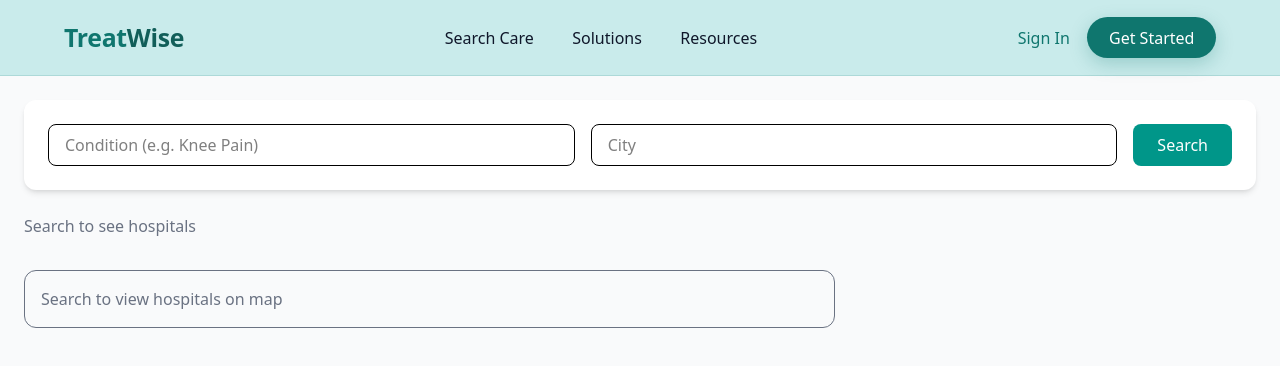
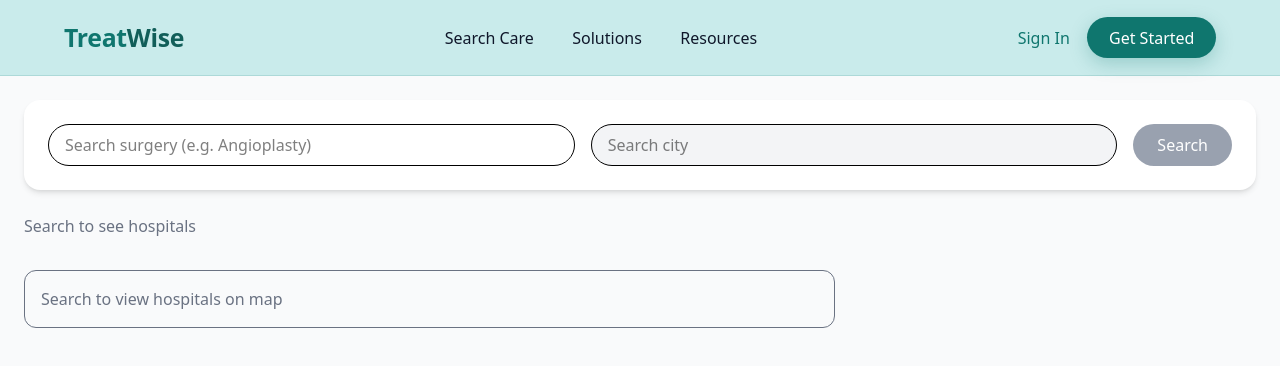
Before and after one commit to ItzSanket99/HC2-HealthTransparency, a React (Vite) app in the folder frontend/: page /search in a window 1280 px wide. Shown: the top 366 px of the page. Built offline with nearby package versions, Linux system fonts and the light colour scheme.

Commit message:
added searchbar dropdown option

```diff
--- a/frontend/src/api/searchApi.js
+++ b/frontend/src/api/searchApi.js
@@ -1,14 +1,19 @@
 import { mockSearchData } from "../data/searchResults";
 
-export const searchHospitals = (condition, city) => {
+// Simulated backend search
+export const searchHospitals = (surgery, city) => {
   return new Promise((resolve) => {
     setTimeout(() => {
-      const match = mockSearchData.find(
-        (item) =>
-          item.condition.toLowerCase().includes(condition.toLowerCase()) &&
-          item.city.toLowerCase() === city.toLowerCase()
+      // Flatten all hospitals
+      const hospitals = mockSearchData.flatMap(block => block.results);
+
+      // Filter by selected surgery + city
+      const filtered = hospitals.filter(hospital =>
+        hospital.city.toLowerCase() === city.toLowerCase() &&
+        hospital.treatments.some(t => t.name === surgery)
       );
-      resolve(match || { results: [] });
-    }, 500);
+
+      resolve({ results: filtered });
+    }, 500); // simulate network delay
   });
 };
--- a/frontend/src/components/shared/SearchBar.jsx
+++ b/frontend/src/components/shared/SearchBar.jsx
@@ -1,26 +1,161 @@
-import { useState } from "react";
+import { useState, useMemo } from "react";
+import { mockSearchData } from "../../data/searchResults";
 
 const SearchBar = ({ onSearch }) => {
-  const [condition, setCondition] = useState("");
-  const [city, setCity] = useState("");
+  /* -------------------- INPUT STATES -------------------- */
+
+  // Text typed by user in surgery input
+  const [surgeryInput, setSurgeryInput] = useState("");
+
+  // Final selected surgery (used for filtering)
+  const [selectedSurgery, setSelectedSurgery] = useState("");
+
+  // Text typed by user in city input
+  const [cityInput, setCityInput] = useState("");
+
+  // Final selected city
+  const [selectedCity, setSelectedCity] = useState("");
+
+  /* -------------------- DROPDOWN VISIBILITY -------------------- */
+
+  const [showSurgeryDropdown, setShowSurgeryDropdown] = useState(false);
+  const [showCityDropdown, setShowCityDropdown] = useState(false);
+
+  /* -------------------- DATA DERIVATION -------------------- */
+
+  // Extract ALL unique surgeries from mock data (runs once)
+  const allSurgeries = useMemo(() => {
+    const set = new Set();
+
+    mockSearchData.forEach(block =>
+      block.results.forEach(hospital =>
+        hospital.treatments.forEach(t =>
+          set.add(t.name)
+        )
+      )
+    );
+
+    return Array.from(set);
+  }, []);
+
+  // Filter surgeries as user types (autocomplete behavior)
+  const filteredSurgeries = allSurgeries.filter(surgery =>
+    surgery.toLowerCase().includes(surgeryInput.toLowerCase())
+  );
+
+  // Get all cities where selected surgery is available
+  const allCitiesForSurgery = useMemo(() => {
+    if (!selectedSurgery) return [];
+
+    const set = new Set();
+
+    mockSearchData.forEach(block =>
+      block.results.forEach(hospital =>
+        hospital.treatments.forEach(t => {
+          if (t.name === selectedSurgery) {
+            set.add(hospital.city);
+          }
+        })
+      )
+    );
+
+    return Array.from(set);
+  }, [selectedSurgery]);
+
+  // Filter cities as user types
+  const filteredCities = allCitiesForSurgery.filter(city =>
+    city.toLowerCase().includes(cityInput.toLowerCase())
+  );
+
+  /* -------------------- UI -------------------- */
 
   return (
-    <div className="bg-white shadow-md p-6 rounded-xl flex gap-4">
-      <input
-        className="w-full border rounded-lg px-4 py-2 focus:ring-2 focus:ring-teal-500"
-        placeholder="Condition (e.g. Knee Pain)"
-        value={condition}
-        onChange={(e) => setCondition(e.target.value)}
-      />
-      <input
-        className="w-full border rounded-lg px-4 py-2 focus:ring-2 focus:ring-teal-500"
-        placeholder="City"
-        value={city}
-        onChange={(e) => setCity(e.target.value)}
-      />
+    <div className="bg-white shadow-md p-6 rounded-2xl flex gap-4 relative">
+
+      {/* -------------------- SURGERY AUTOCOMPLETE -------------------- */}
+      <div className="w-full relative">
+        <input
+          value={surgeryInput}
+          placeholder="Search surgery (e.g. Angioplasty)"
+          onChange={(e) => {
+            // Reset everything when surgery input changes
+            setSurgeryInput(e.target.value);
+            setShowSurgeryDropdown(true);
+            setSelectedSurgery("");
+            setCityInput("");
+            setSelectedCity("");
+          }}
+          onFocus={() => setShowSurgeryDropdown(true)}
+          className="w-full border rounded-full px-4 py-2 focus:ring-2 focus:ring-teal-500"
+        />
+
+        {/* Surgery dropdown list */}
+        {showSurgeryDropdown && filteredSurgeries.length > 0 && (
+          <div className="absolute z-10 mt-2 w-full bg-white border rounded-2xl shadow-lg max-h-48 overflow-auto">
+            {filteredSurgeries.map((surgery) => (
+              <div
+                key={surgery}
+                onClick={() => {
+                  // Lock selected surgery
+                  setSurgeryInput(surgery);
+                  setSelectedSurgery(surgery);
+                  setShowSurgeryDropdown(false);
+                }}
+                className="px-4 py-2 cursor-pointer hover:bg-teal-50"
+              >
+                {surgery}
+              </div>
+            ))}
+          </div>
+        )}
+      </div>
+
+      {/* -------------------- CITY AUTOCOMPLETE -------------------- */}
+      <div className="w-full relative">
+        <input
+          value={cityInput}
+          placeholder="Search city"
+          disabled={!selectedSurgery}
+          onChange={(e) => {
+            setCityInput(e.target.value);
+            setShowCityDropdown(true);
+            setSelectedCity("");
+          }}
+          onFocus={() => selectedSurgery && setShowCityDropdown(true)}
+          className={`w-full border rounded-full px-4 py-2 focus:ring-2 focus:ring-teal-500
+            ${!selectedSurgery ? "bg-gray-100 cursor-not-allowed" : ""}`}
+        />
+
+        {/* City dropdown list */}
+        {showCityDropdown && filteredCities.length > 0 && (
+          <div className="absolute z-10 mt-2 w-full bg-white border rounded-2xl shadow-lg max-h-48 overflow-auto">
+            {filteredCities.map((city) => (
+              <div
+                key={city}
+                onClick={() => {
+                  // Lock selected city
+                  setCityInput(city);
+                  setSelectedCity(city);
+                  setShowCityDropdown(false);
+                }}
+                className="px-4 py-2 cursor-pointer hover:bg-teal-50"
+              >
+                {city}
+              </div>
+            ))}
+          </div>
+        )}
+      </div>
+
+      {/* -------------------- SEARCH BUTTON -------------------- */}
       <button
-        onClick={() => onSearch(condition, city)}
-        className="bg-teal-600 text-white px-6 py-2 rounded-lg hover:bg-teal-700"
+        onClick={() => onSearch(selectedSurgery, selectedCity)}
+        disabled={!selectedSurgery || !selectedCity}
+        className={`px-6 py-2 rounded-full text-white
+          ${!selectedSurgery || !selectedCity
+            ? "bg-gray-400 cursor-not-allowed"
+            : "bg-teal-600 hover:bg-teal-700"
+          }`}
       >
         Search
       </button>
--- a/frontend/src/pages/SearchPage.jsx
+++ b/frontend/src/pages/SearchPage.jsx
@@ -3,15 +3,25 @@ import SearchBar from "../components/shared/SearchBar";
 import HospitalCard from "../components/cards/HospitalCard";
 import MapView from "../components/MapView";
 import { searchHospitals } from "../api/searchApi";
+import { mockSearchData } from "../data/searchResults";
 
 
 const SearchPage = () => {
   const [results, setResults] = useState([]);
 
-  const handleSearch = async (condition, city) => {
-    const data = await searchHospitals(condition, city);
-    setResults(data.results || []);
-  };
+const handleSearch = (surgery, city) => {
+  const filteredResults = mockSearchData
+    .flatMap(block => block.results)
+    .filter(hospital =>
+      hospital.city === city &&
+      hospital.treatments.some(t => t.name === surgery)
+    );
+
+  setResults(filteredResults);
+
+  // For map pins (if separate)
+  setMapLocations(filteredResults);
+};
 
   const mapLocations = results.map((h) => ({
     id: h.hospitalId,
```
